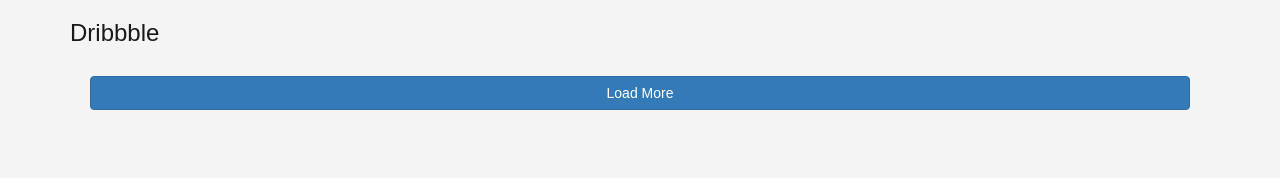
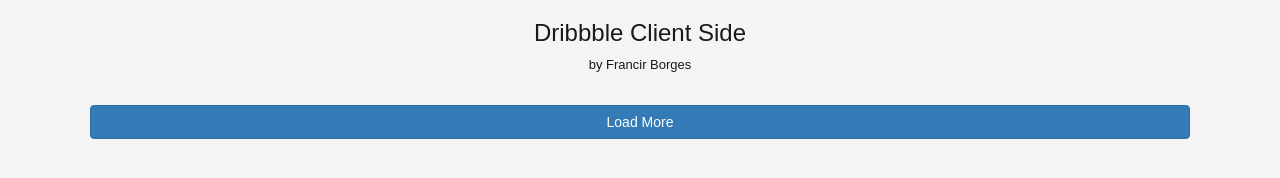
Before and after one commit to francir/dribbble-client-side, a website: page src/index.html in a window 1280 px wide. Drawn offline with nearby package versions, Linux system fonts and the light colour scheme; some packages are replaced by stand-ins of ours; files that its build step writes are made by us from their sources.

Commit message:
Edit page header

```diff
--- a/src/index.html
+++ b/src/index.html
@@ -30,11 +30,12 @@
 <script src="services/dribbble.js"></script>
 <!-- endinject -->
 
-<main class="container">
-  <h3>Dribbble</h3>
+<section class="container">
+  <h3 class="text-center">Dribbble Client Side</h3>
+  <p class="text-center">by Francir Borges</p>
   <div ng-view>
   </div>
-</main>
+</section>
 
 </body>
 </html>
```
